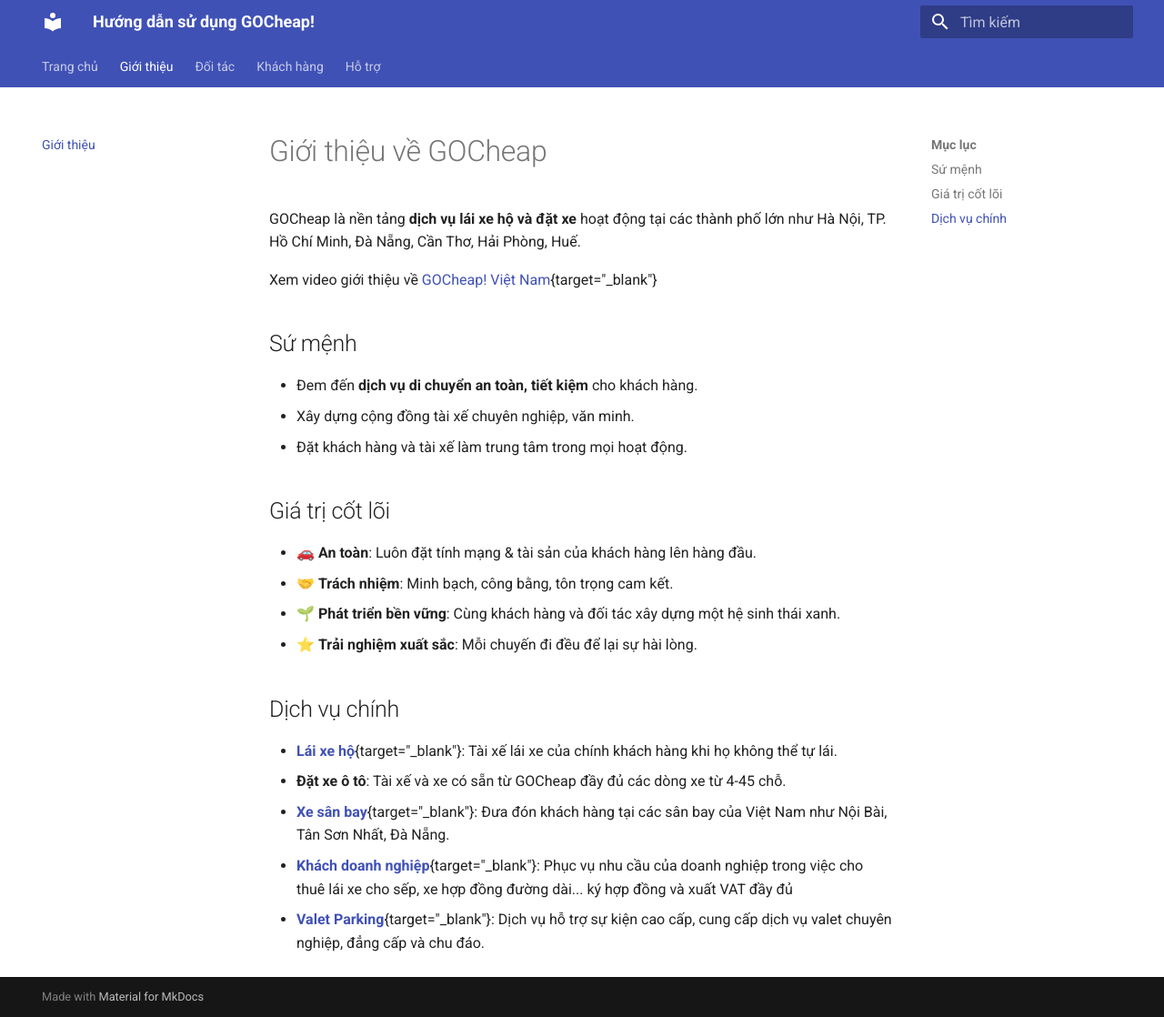
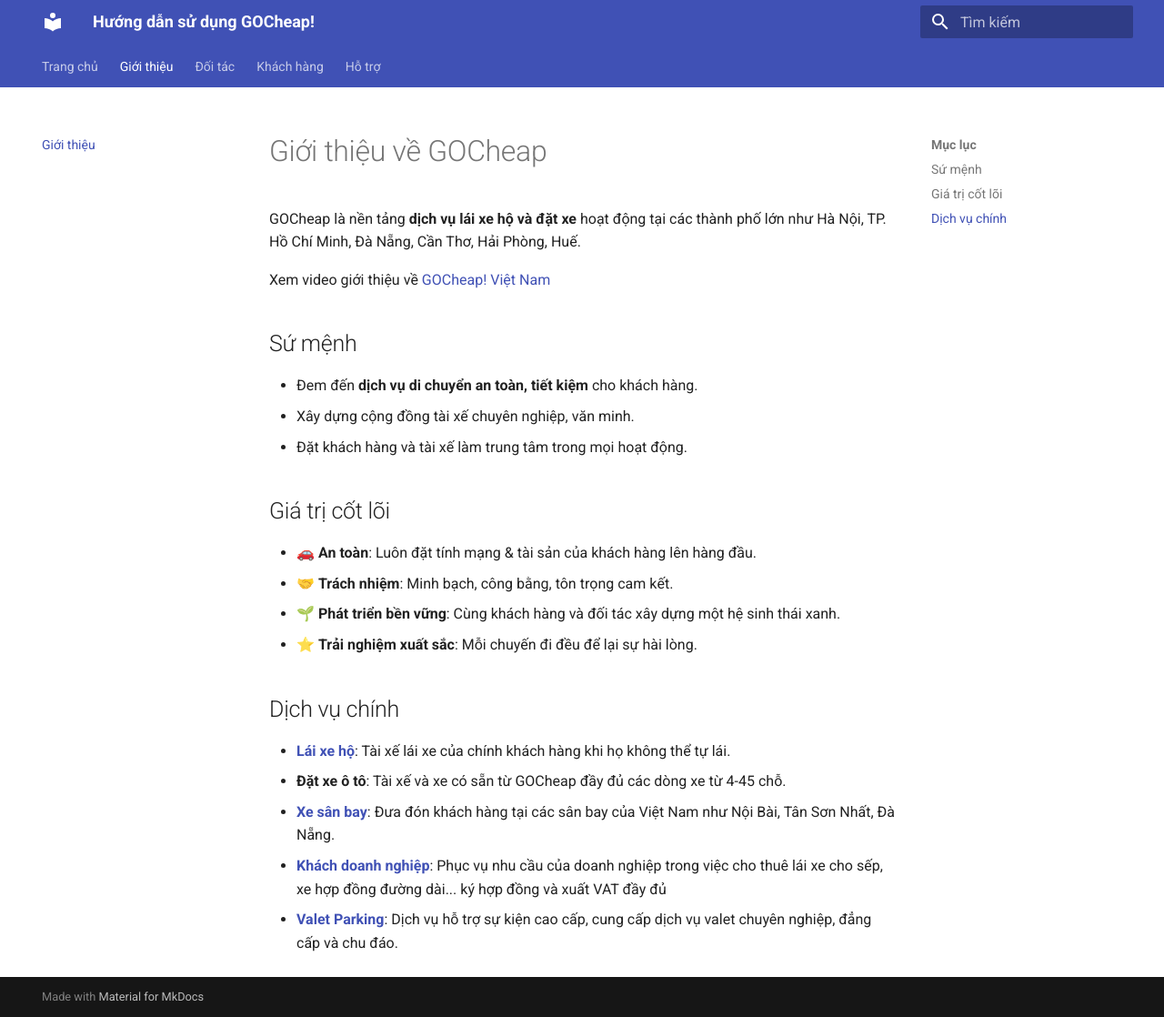
Before and after one commit to gocheapvn/gocheap-docs, an MkDocs documentation site: the page built from docs/gioi-thieu.md, in a window 1280 px wide and 1118 px high. Shown: the whole window at 91% size. Built offline with MkDocs 1.6.1 and Material for MkDocs 9.7.7, drawn with Linux system fonts in a browser that asks for light colours.

Commit message:
cap nhap noi dung

```diff
--- a/docs/gioi-thieu.md
+++ b/docs/gioi-thieu.md
@@ -2,7 +2,7 @@
 
 GOCheap là nền tảng **dịch vụ lái xe hộ và đặt xe** hoạt động tại các thành phố lớn như Hà Nội, TP. Hồ Chí Minh, Đà Nẵng, Cần Thơ, Hải Phòng, Huế.
 
-Xem video giới thiệu về [GOCheap! Việt Nam](https://gocheap.vn/profile.mp4){target="_blank"}
+Xem video giới thiệu về <a href="https://gocheap.vn/profile.mp4" target="_blank">GOCheap! Việt Nam</a>
 
 ## Sứ mệnh
 - Đem đến **dịch vụ di chuyển an toàn, tiết kiệm** cho khách hàng.
@@ -16,8 +16,8 @@
 - ⭐ **Trải nghiệm xuất sắc**: Mỗi chuyến đi đều để lại sự hài lòng.
 
 ## Dịch vụ chính
-- [**Lái xe hộ**](https://gocheap.vn/about/lai-xe-ho-ha-noi-dich-vu-cho-thue-tai-xe-lai-xe-cao-cap-driverx){target="_blank"}: Tài xế lái xe của chính khách hàng khi họ không thể tự lái.
+- <a href="https://gocheap.vn/about/lai-xe-ho-ha-noi-dich-vu-cho-thue-tai-xe-lai-xe-cao-cap-driverx" target="_blank">**Lái xe hộ**</a>: Tài xế lái xe của chính khách hàng khi họ không thể tự lái.
 - **Đặt xe ô tô**: Tài xế và xe có sẵn từ GOCheap đầy đủ các dòng xe từ 4-45 chỗ.
-- [**Xe sân bay**](https://gocheap.vn/book){target="_blank"}: Đưa đón khách hàng tại các sân bay của Việt Nam như Nội Bài, Tân Sơn Nhất, Đà Nẵng.
-- [**Khách doanh nghiệp**](https://gocheap.vn/luxcar){target="_blank"}: Phục vụ nhu cầu của doanh nghiệp trong việc cho thuê lái xe cho sếp, xe hợp đồng đường dài... ký hợp đồng và xuất VAT đầy đủ
-- [**Valet Parking**](https://creators.spotify.com/gocheap/episodes/TP-8-VALET-PARKING-GOCHEAP----GII-PHP--XE-CHUYN-NGHIP-CHO-S-KIN-NG-CP-e35v2sr){target="_blank"}: Dịch vụ hỗ trợ sự kiện cao cấp, cung cấp dịch vụ valet chuyên nghiệp, đẳng cấp và chu đáo.
+- <a href="https://gocheap.vn/book" target="_blank">**Xe sân bay**</a>: Đưa đón khách hàng tại các sân bay của Việt Nam như Nội Bài, Tân Sơn Nhất, Đà Nẵng.
+- <a href="https://gocheap.vn/luxcar" target="_blank">**Khách doanh nghiệp**</a>: Phục vụ nhu cầu của doanh nghiệp trong việc cho thuê lái xe cho sếp, xe hợp đồng đường dài... ký hợp đồng và xuất VAT đầy đủ
+- <a href="https://creators.spotify.com/gocheap/episodes/TP-8-VALET-PARKING-GOCHEAP----GII-PHP--XE-CHUYN-NGHIP-CHO-S-KIN-NG-CP-e35v2sr" target="_blank">**Valet Parking**</a>: Dịch vụ hỗ trợ sự kiện cao cấp, cung cấp dịch vụ valet chuyên nghiệp, đẳng cấp và chu đáo.
```
Also changed, not shown: docs/ho-tro/lien-he.md (+1 -1 lines), docs/index.md (+1 -1 lines), docs/khach-hang/cau-hoi-thuong-gap.md (+1 -1 lines), docs/tai-xe/cau-hoi-thuong-gap.md (+1 -1 lines), site/gioi-thieu/index.html, site/ho-tro/lien-he/index.html, site/index.html, site/khach-hang/cau-hoi-thuong-gap/index.html, site/search/search_index.json, site/tai-xe/cau-hoi-thuong-gap/index.html.
